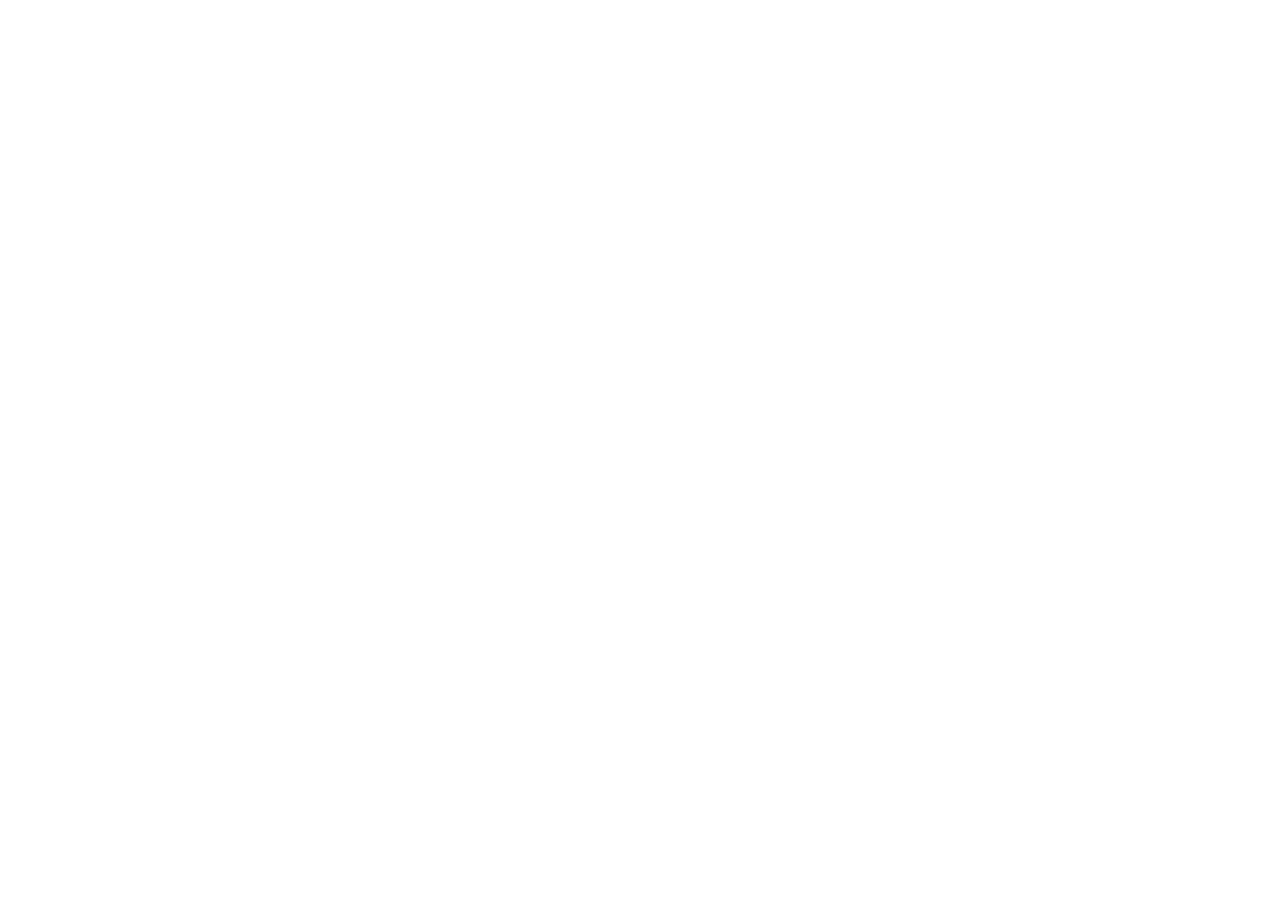
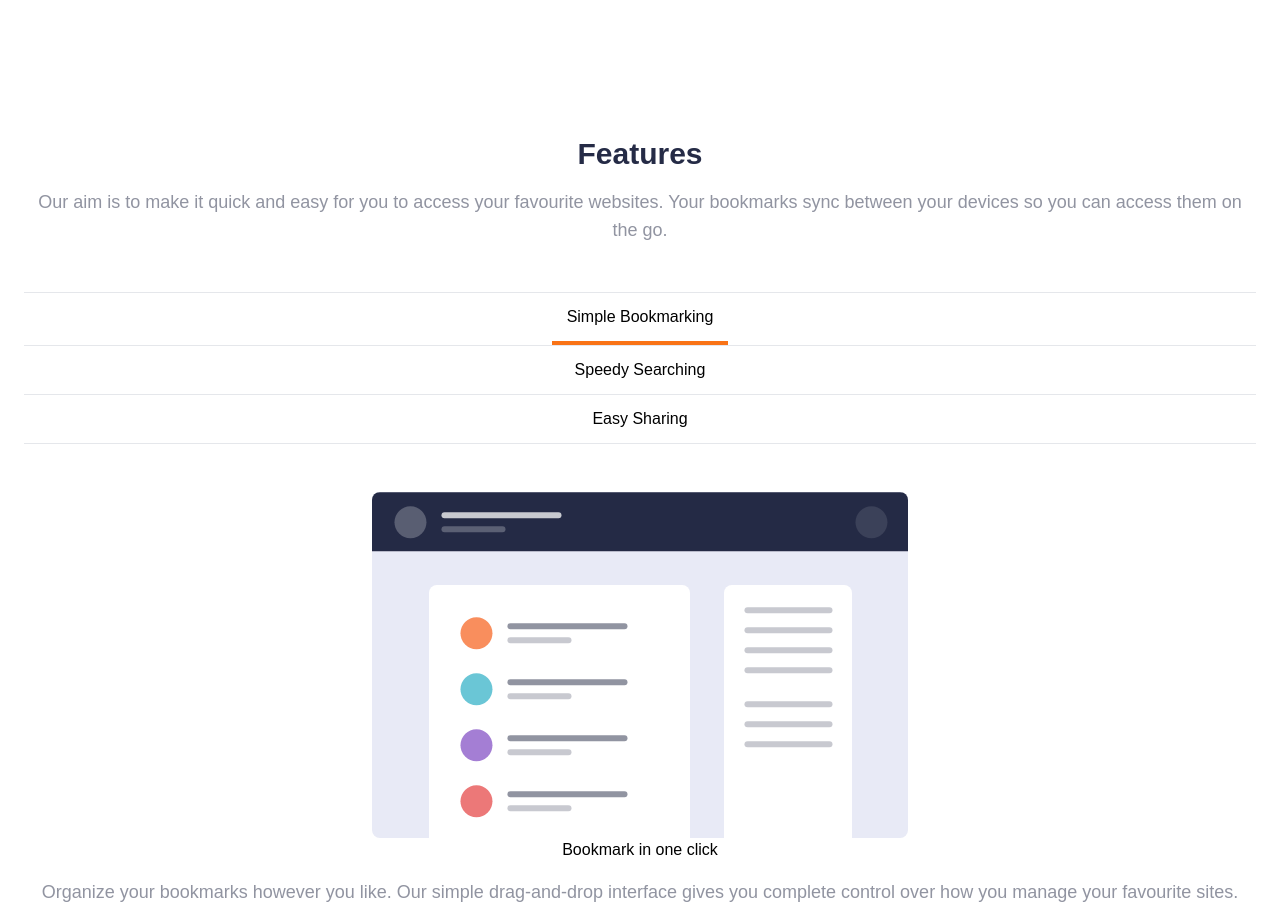
Before and after one commit to hederdavid/book-mark-landing-page, an Angular app: page / in a window 1280 px wide. Shown: the part 1300-2206 px from the top of the page. Before the commit the page ends 1228 px from the top, so only its background shows below. Built offline with nearby package versions, Linux system fonts and the light colour scheme.

Commit message:
adicao de features

```diff
--- /dev/null
+++ b/src/app/components/features/features.component.html
@@ -0,0 +1,43 @@
+<section class="container pt-52 flex flex-col px-6 text-center gap-4">
+  <h2 class="flex justify-center text-3xl text-veryDarkBlue font-bold">Features</h2>
+  <p class="text-lg text-grayishBlue">
+    Our aim is to make it quick and easy for you to access your favourite websites.
+    Your bookmarks sync between your devices so you can access them on the go.
+  </p>
+
+  <div class="mt-8">
+    <div class="flex flex-col justify-center border-b">
+
+      <div class="border-t flex justify-center">
+        <div class="cursor-pointer p-3 w-44"
+        [ngClass]="{ 'border-b-4 border-orange-500': selectedOption === 'bookmarking' }"
+        (click)="selectOption('bookmarking')">
+        Simple Bookmarking
+        </div>
+      </div>
+
+      <div class="border-t flex justify-center">
+        <div class="cursor-pointer p-3 w-44"
+        [ngClass]="{ 'border-b-4 border-orange-500': selectedOption === 'searching' }"
+        (click)="selectOption('searching')">
+        Speedy Searching
+        </div>
+      </div>
+
+      <div class="border-t flex justify-center">
+        <div class="cursor-pointer p-3 w-44"
+        [ngClass]="{ 'border-b-4 border-orange-500': selectedOption === 'sharing' }"
+        (click)="selectOption('sharing')">
+        Easy Sharing
+        </div>
+      </div>
+
+    </div>
+  </div>
+
+  <div class="mt-8 text-center">
+    <img [src]="selectedImage" alt="Selected Image" class="mx-auto" *ngIf="selectedImage">
+    <h3>{{ selectedTitle }}</h3>
+    <p class="text-lg text-grayishBlue mt-4">{{ selectedText }}</p>
+  </div>
+</section>
--- /dev/null
+++ b/src/app/components/features/features.component.ts
@@ -0,0 +1,39 @@
+import { CommonModule } from '@angular/common';
+import { Component } from '@angular/core';
+
+@Component({
+  selector: 'app-features',
+  standalone: true,
+  imports: [CommonModule],
+  templateUrl: './features.component.html',
+  styleUrl: './features.component.scss'
+})
+export class FeaturesComponent {
+
+  selectedOption: string = 'bookmarking';
+  selectedImage: string = 'assets/images/illustration-features-tab-1.svg';
+  selectedTitle: string = 'Bookmark in one click'
+  selectedText: string = 'Organize your bookmarks however you like. Our simple drag-and-drop interface gives you complete control over how you manage your favourite sites.';
+
+  selectOption(option: string) {
+    this.selectedOption = option;
+
+    switch (option) {
+      case 'bookmarking':
+        this.selectedImage = 'assets/images/illustration-features-tab-1.svg';
+        this.selectedTitle = 'Bookmark in one click'
+        this.selectedText = 'Organize your bookmarks however you like. Our simple drag-and-drop interface gives you complete control over how you manage your favourite sites.';
+        break;
+      case 'searching':
+        this.selectedImage = 'assets/images/illustration-features-tab-2.svg';
+        this.selectedTitle = 'Intelligent search'
+        this.selectedText = 'Our powerful search feature will help you find saved sites in no time at all. No need to trawl through all of your bookmarks.';
+        break;
+      case 'sharing':
+        this.selectedImage = 'assets/images/illustration-features-tab-3.svg';
+        this.selectedTitle = 'Share your bookmarks'
+        this.selectedText = 'Easily share your bookmarks and collections with others. Create a shareable link that you can send at the click of a button.';
+        break;
+    }
+  }
+}
--- a/src/app/pages/home/home.component.html
+++ b/src/app/pages/home/home.component.html
@@ -4,4 +4,5 @@
 
 <main>
     <app-hero />
+    <app-features />
 </main>
--- a/src/app/pages/home/home.component.ts
+++ b/src/app/pages/home/home.component.ts
@@ -1,11 +1,12 @@
 import { Component } from '@angular/core';
 import { HeaderComponent } from '../../components/header/header.component';
 import { HeroComponent } from '../../components/hero/hero.component';
+import { FeaturesComponent } from '../../components/features/features.component';
 
 @Component({
   selector: 'app-home',
   standalone: true,
-  imports: [HeaderComponent, HeroComponent],
+  imports: [HeaderComponent, HeroComponent, FeaturesComponent],
   templateUrl: './home.component.html',
   styleUrl: './home.component.scss'
 })
```
Also changed, not shown: src/app/components/features/features.component.scss (added), 1 other file (tests, documents, lock files or other folders).
